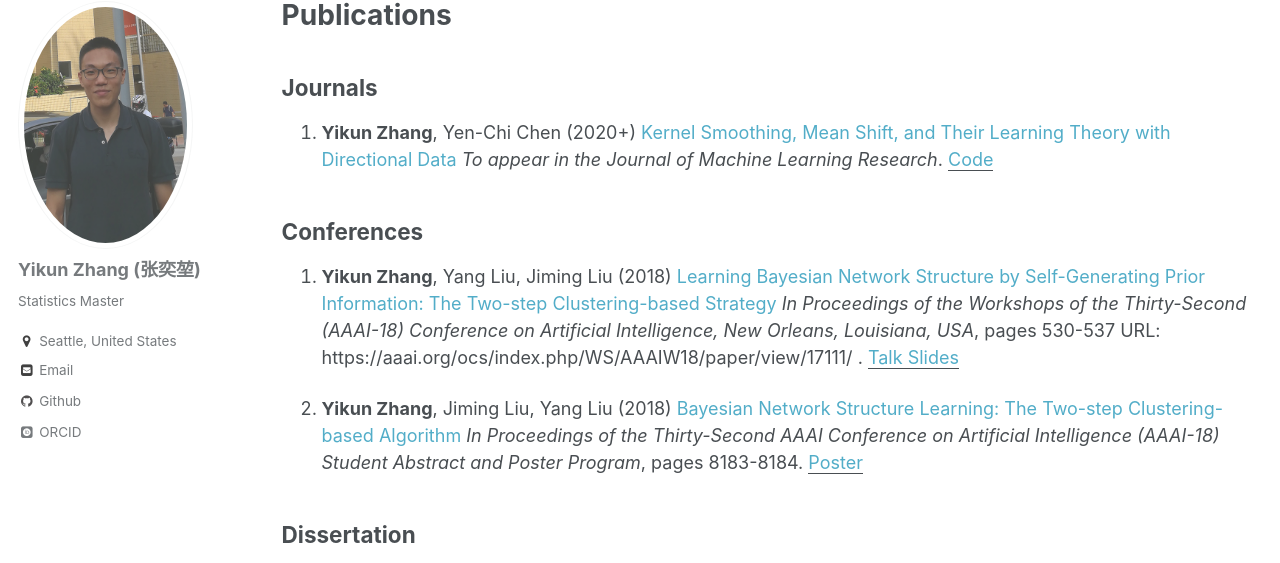
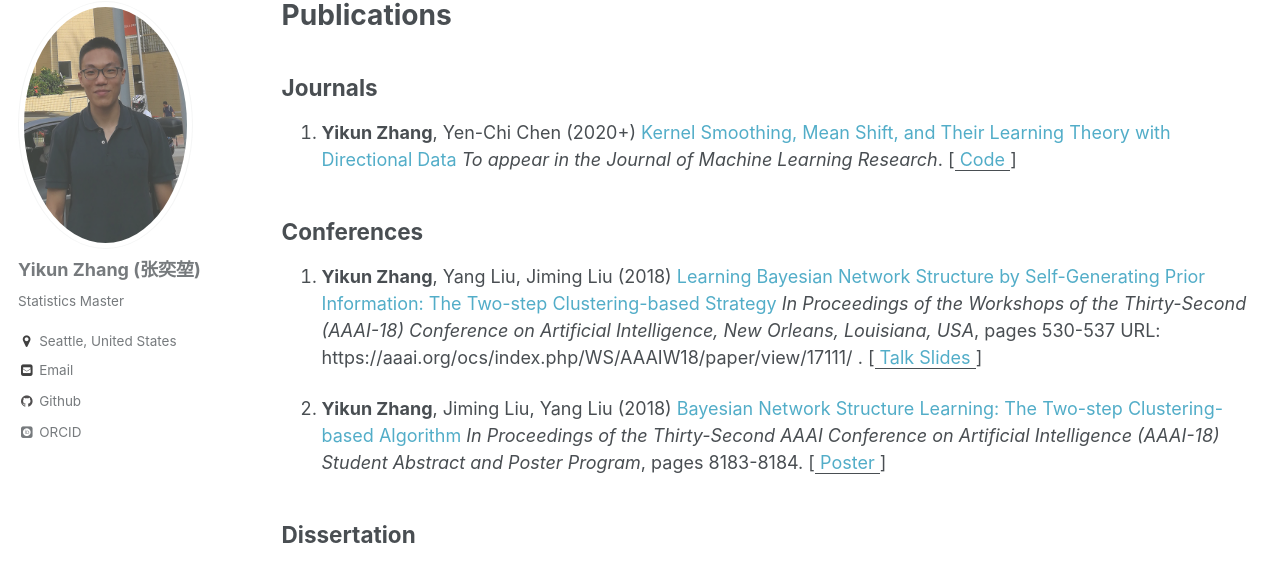
Before and after one commit to zhangyk8/zhangyk8.github.io, a Jekyll site: the page built from _pages/publications.md, in a window 1280 px wide and 1090 px high. Shown: the part 117-680 px from the top of the window. Built offline with Jekyll 4.4.1, drawn with Linux system fonts in a browser that asks for light colours; some web fonts are replaced.

Commit message:
Update publications.md

```diff
--- a/_pages/publications.md
+++ b/_pages/publications.md
@@ -23,13 +23,13 @@ My publications will be coming soon.
 
 ## Journals
 
-1. **Yikun Zhang**, Yen-Chi Chen (2020+) <A href="https://arxiv.org/abs/2010.13523" style="color: #52adc8; text-decoration=underline"> Kernel Smoothing, Mean Shift, and Their Learning Theory with Directional Data </A> _To appear in the Journal of Machine Learning Research_. <u style="color: #52adc8"><A href="https://github.com/zhangyk8/DirMS" style="color: #52adc8; text-decoration=underline"> Code </A></u>
+1. **Yikun Zhang**, Yen-Chi Chen (2020+) <A href="https://arxiv.org/abs/2010.13523" style="color: #52adc8; text-decoration=underline"> Kernel Smoothing, Mean Shift, and Their Learning Theory with Directional Data </A> _To appear in the Journal of Machine Learning Research_. [<u style="color: #52adc8"><A href="https://github.com/zhangyk8/DirMS" style="color: #52adc8; text-decoration=underline"> Code </A></u>]
 
 ## Conferences
 
-1. **Yikun Zhang**, Yang Liu, Jiming Liu (2018) <A href="https://zhangyk8.github.io/publications/AAAIWorkshop.pdf" style="color: #52adc8; text-decoration=underline"> Learning Bayesian Network Structure by Self-Generating Prior Information: The Two-step Clustering-based Strategy </A>  _In Proceedings of the Workshops of the Thirty-Second (AAAI-18) Conference on Artificial Intelligence, New Orleans, Louisiana, USA_, pages 530-537 URL: <A href="https://aaai.org/ocs/index.php/WS/AAAIW18/paper/view/17111/" style="text-decoration=underline"> https://aaai.org/ocs/index.php/WS/AAAIW18/paper/view/17111/ </A>. <u style="color: #52adc8"><A href="https://zhangyk8.github.io/publications/Workshop_Talk.pdf" style="color: #52adc8; text-decoration=underline">  Talk Slides </A></u>
+1. **Yikun Zhang**, Yang Liu, Jiming Liu (2018) <A href="https://zhangyk8.github.io/publications/AAAIWorkshop.pdf" style="color: #52adc8; text-decoration=underline"> Learning Bayesian Network Structure by Self-Generating Prior Information: The Two-step Clustering-based Strategy </A>  _In Proceedings of the Workshops of the Thirty-Second (AAAI-18) Conference on Artificial Intelligence, New Orleans, Louisiana, USA_, pages 530-537 URL: <A href="https://aaai.org/ocs/index.php/WS/AAAIW18/paper/view/17111/" style="text-decoration=underline"> https://aaai.org/ocs/index.php/WS/AAAIW18/paper/view/17111/ </A>. [<u style="color: #52adc8"><A href="https://zhangyk8.github.io/publications/Workshop_Talk.pdf" style="color: #52adc8; text-decoration=underline">  Talk Slides </A></u>]
 
-2. **Yikun Zhang**, Jiming Liu, Yang Liu (2018) <A href="https://zhangyk8.github.io/publications/AAAIStudentAbstract.pdf" style="color: #52adc8; text-decaration=underline"> Bayesian Network Structure Learning: The Two-step Clustering-based Algorithm </A>  _In Proceedings of the Thirty-Second AAAI Conference on Artificial Intelligence (AAAI-18) Student Abstract and Poster Program_, pages 8183-8184.  <u style="color: #52adc8"><A href="https://zhangyk8.github.io/publications/poster_SA.pdf" style="color: #52adc8; text-decoration=underline"> Poster </A></u>
+2. **Yikun Zhang**, Jiming Liu, Yang Liu (2018) <A href="https://zhangyk8.github.io/publications/AAAIStudentAbstract.pdf" style="color: #52adc8; text-decaration=underline"> Bayesian Network Structure Learning: The Two-step Clustering-based Algorithm </A>  _In Proceedings of the Thirty-Second AAAI Conference on Artificial Intelligence (AAAI-18) Student Abstract and Poster Program_, pages 8183-8184.  [<u style="color: #52adc8"><A href="https://zhangyk8.github.io/publications/poster_SA.pdf" style="color: #52adc8; text-decoration=underline"> Poster </A></u>]
 
 ## Dissertation
 
```
